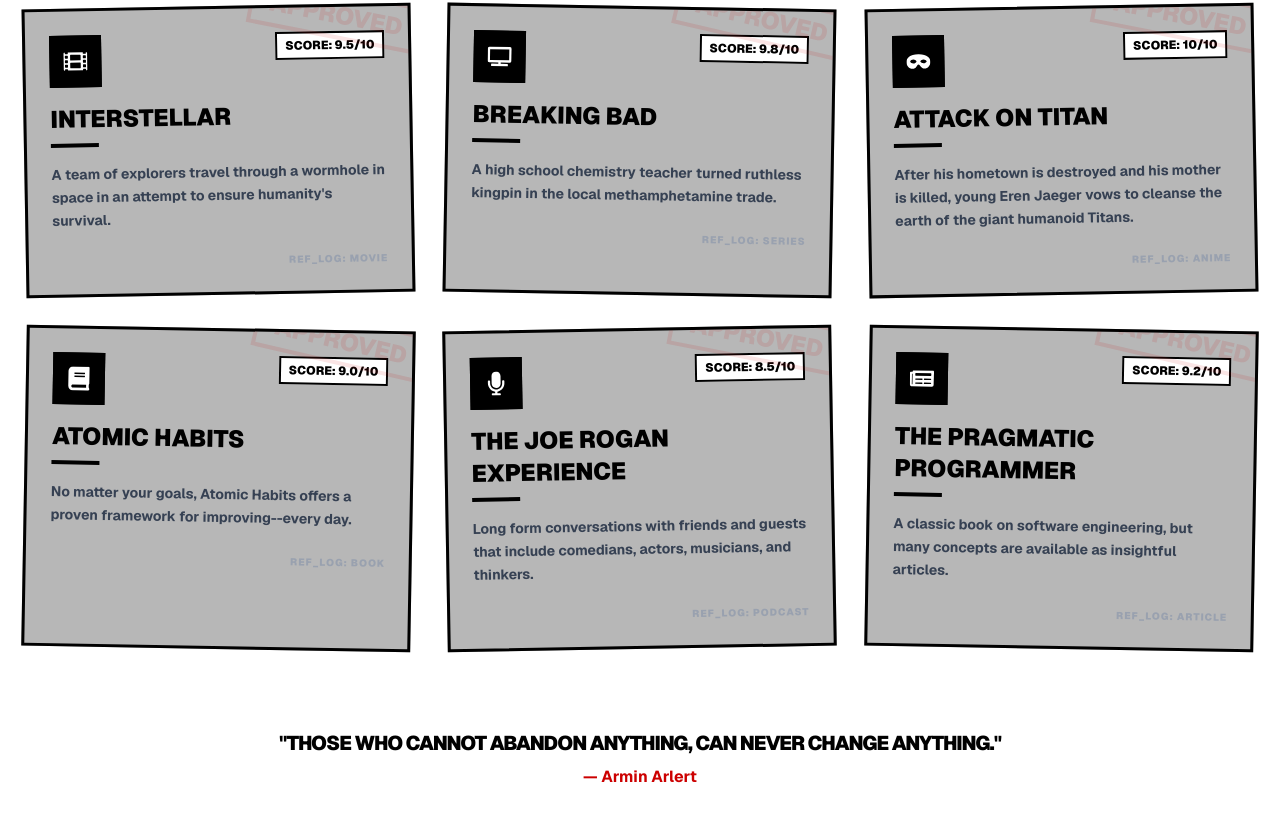
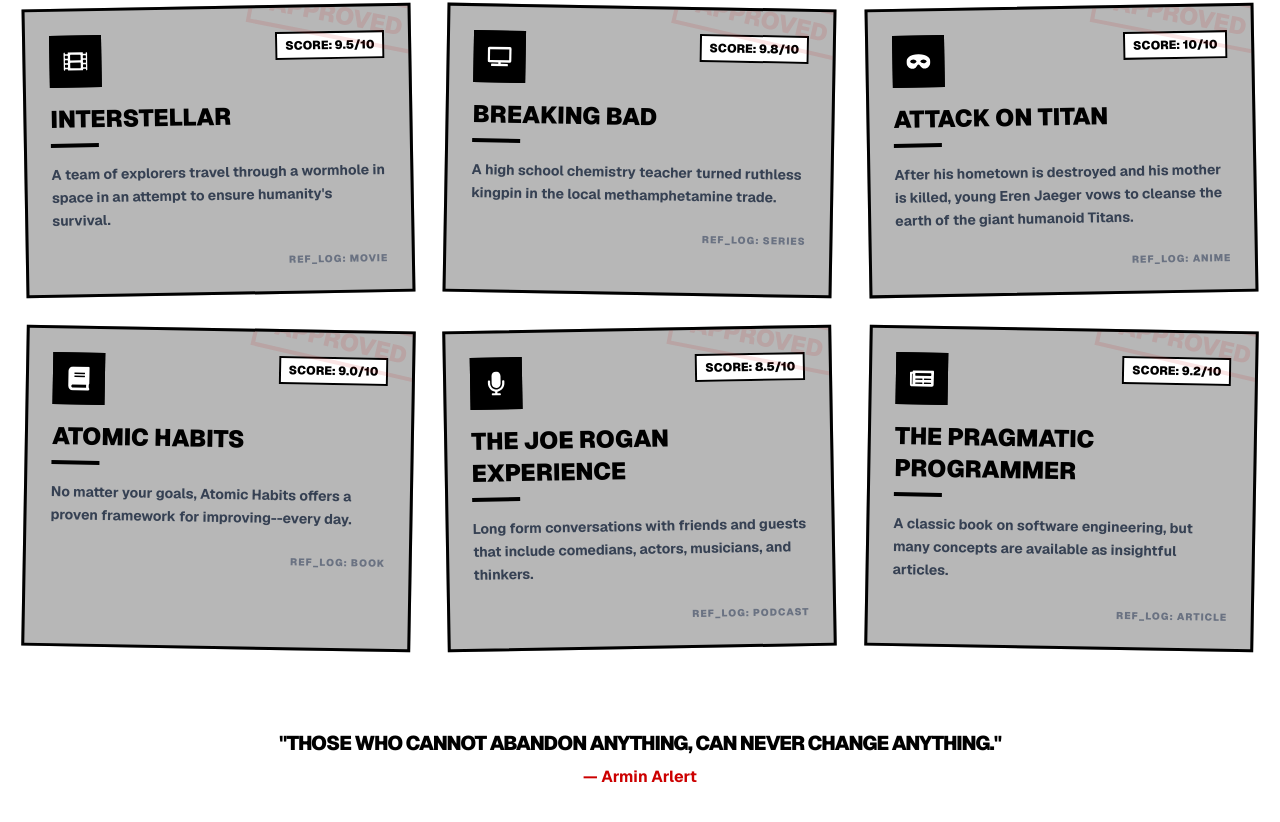
Before and after one commit to bishaldebroy007/portfolio-bishal-aot-theme, a Next.js app: page / in a window 1280 px wide. Shown: the part 8189-9011 px from the top of the page. Built offline with nearby package versions, Linux system fonts and the light colour scheme.

Commit message:
improvement

```diff
--- a/components/AfterHours.tsx
+++ b/components/AfterHours.tsx
@@ -1,9 +1,16 @@
-'use client';
+"use client";
 
-import { motion, useInView } from 'framer-motion';
-import { useRef, useState } from 'react';
-import { afterHoursData } from '@/lib/data';
-import { FaFilm, FaTv, FaBook, FaMicrophone, FaNewspaper, FaMask } from 'react-icons/fa';
+import { motion, useInView } from "framer-motion";
+import { useRef, useState } from "react";
+import { afterHoursData } from "@/lib/data";
+import {
+	FaFilm,
+	FaTv,
+	FaBook,
+	FaMicrophone,
+	FaNewspaper,
+	FaMask,
+} from "react-icons/fa";
 
 const categoryIcons: Record<string, JSX.Element> = {
 	Movie: <FaFilm />,
@@ -14,14 +21,23 @@
 	Article: <FaNewspaper />,
 };
 
-const categories = ['All', 'Movie', 'Series', 'Anime', 'Book', 'Podcast', 'Article'];
+const categories = [
+	"All",
+	"Movie",
+	"Series",
+	"Anime",
+	"Book",
+	"Podcast",
+	"Article",
+];
 
 export default function AfterHours() {
 	const ref = useRef(null);
-  const isInView = useInView(ref, { once: true, margin: '-100px' });
-  const [activeCategory, setActiveCategory] = useState('All');
+	const isInView = useInView(ref, { once: true, margin: "-100px" });
+	const [activeCategory, setActiveCategory] = useState("All");
 
-  const filteredData = activeCategory === 'All'
+	const filteredData =
+		activeCategory === "All"
 			? afterHoursData
 			: afterHoursData.filter((item) => item.category === activeCategory);
 
@@ -50,12 +66,13 @@
 						</span>
 					</motion.div>
 					<h2 className="text-4xl md:text-6xl font-black mb-6 text-black">
-            <span className="gradient-text">After</span>{' '}
+						<span className="gradient-text">After</span>{" "}
 						<span className="text-aot-red">Hours</span>
 					</h2>
 					<p className="text-gray-600 max-w-2xl mx-auto font-medium mb-8">
-            When the scouts return from the walls, we seek refuge in stories, music, and knowledge.
-            Here are some of my personal recommendations.
+						When the scouts return from the walls, we seek refuge in
+						stories, music, and knowledge. Here are some of my
+						personal recommendations.
 					</p>
 					<motion.div
 						className="w-24 h-1 mx-auto bg-black"
@@ -78,13 +95,17 @@
 							onClick={() => setActiveCategory(cat)}
 							whileHover={{ scale: 1.05 }}
 							whileTap={{ scale: 0.95 }}
-              className={`flex items-center gap-2 px-6 py-2.5 rounded-sm text-sm font-black uppercase tracking-tighter transition-all duration-300 border-3 border-black ${
+							className={`flex items-center gap-2 px-6 py-2.5 rounded-sm text-sm font-black uppercase tracking-tighter transition-all duration-300 border-3 border-black cursor-pointer ${
 								activeCategory === cat
-                  ? 'bg-black text-white shadow-[4px_4px_0_#000]'
-                  : 'bg-white text-black hover:bg-aot-red hover:text-white hover:shadow-[4px_4px_0_#000]'
+									? "bg-black text-white shadow-[4px_4px_0_#000]"
+									: "bg-white text-black hover:bg-aot-red hover:text-white hover:shadow-[4px_4px_0_#000]"
 							}`}
 						>
-              {cat !== 'All' && <span className="text-lg">{categoryIcons[cat]}</span>}
+							{cat !== "All" && (
+								<span className="text-lg">
+									{categoryIcons[cat]}
+								</span>
+							)}
 							{cat}
 						</motion.button>
 					))}
@@ -95,14 +116,26 @@
 					{filteredData.map((item, index) => (
 						<motion.div
 							key={item.title}
-              initial={{ opacity: 0, rotate: index % 2 === 0 ? -2 : 2, y: 50 }}
-              animate={isInView ? { opacity: 1, rotate: index % 2 === 0 ? -1 : 1, y: 0 } : {}}
+							initial={{
+								opacity: 0,
+								rotate: index % 2 === 0 ? -2 : 2,
+								y: 50,
+							}}
+							animate={
+								isInView
+									? {
+											opacity: 1,
+											rotate: index % 2 === 0 ? -1 : 1,
+											y: 0,
+										}
+									: {}
+							}
 							transition={{ delay: 0.6 + index * 0.1 }}
 							whileHover={{
 								scale: 1.05,
 								rotate: 0,
 								zIndex: 20,
-                transition: { duration: 0.2 }
+								transition: { duration: 0.2 },
 							}}
 							className="bg-aot-cream/30 border-3 border-black p-6 relative group cursor-pointer overflow-hidden"
 						>
@@ -136,7 +169,7 @@
 
 							{/* Category Badge */}
 							<div className="mt-6 flex justify-end">
-                <span className="text-[10px] font-black uppercase tracking-widest text-gray-400">
+								<span className="text-[10px] font-black uppercase tracking-widest text-gray-500">
 									REF_LOG: {item.category}
 								</span>
 							</div>
@@ -152,9 +185,12 @@
 					transition={{ delay: 1.2 }}
 				>
 					<p className="font-black text-black uppercase tracking-tighter text-xl">
-            &quot;Those who cannot abandon anything, can never change anything.&quot;
+						&quot;Those who cannot abandon anything, can never
+						change anything.&quot;
 					</p>
-          <p className="text-aot-red font-bold mt-2">— Armin Arlert</p>
+					<p className="text-aot-red font-bold mt-2">
+						— Armin Arlert
+					</p>
 				</motion.div>
 			</div>
 		</section>
```
Lines whose indentation alone changed are shown as unchanged.
